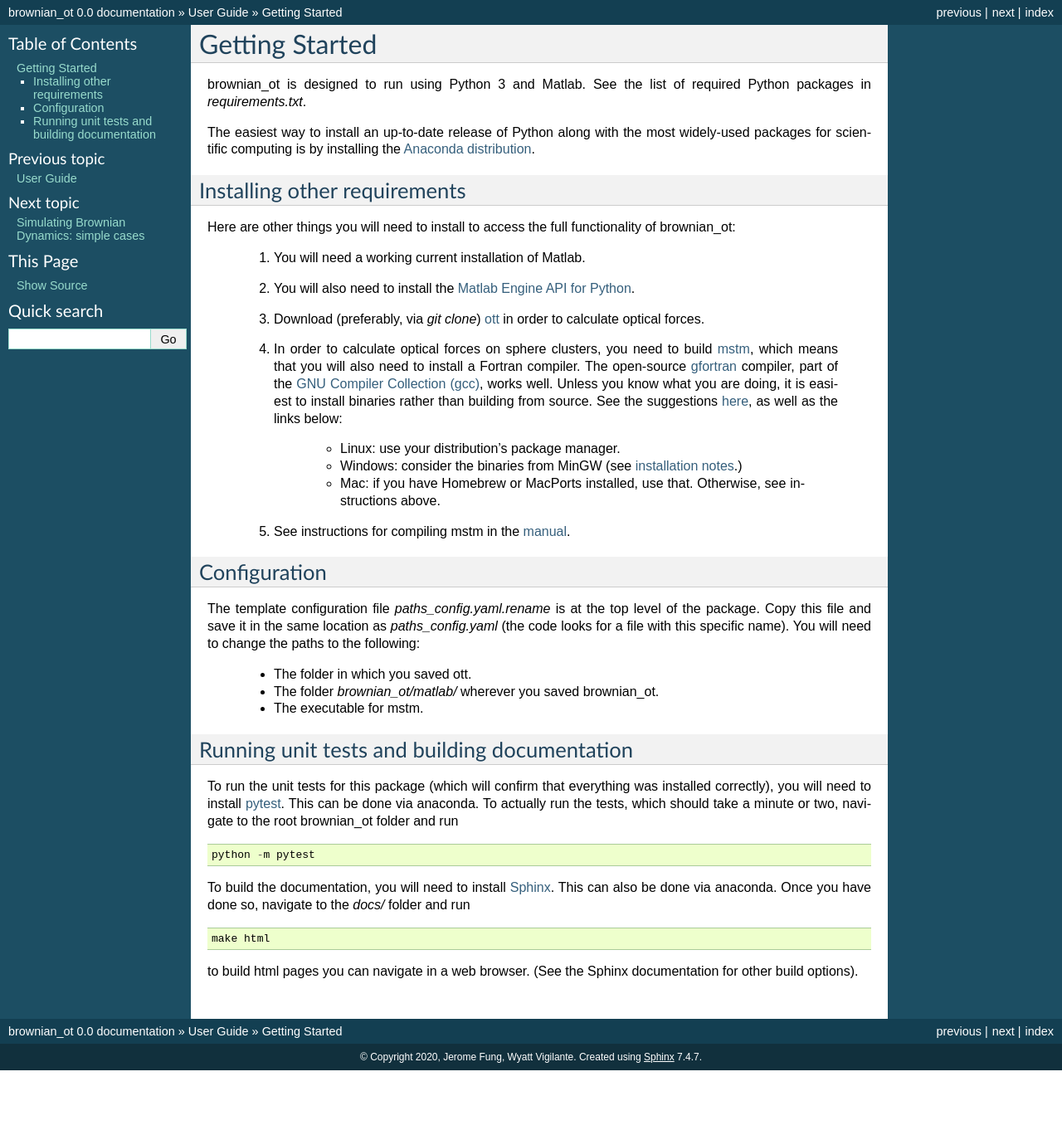
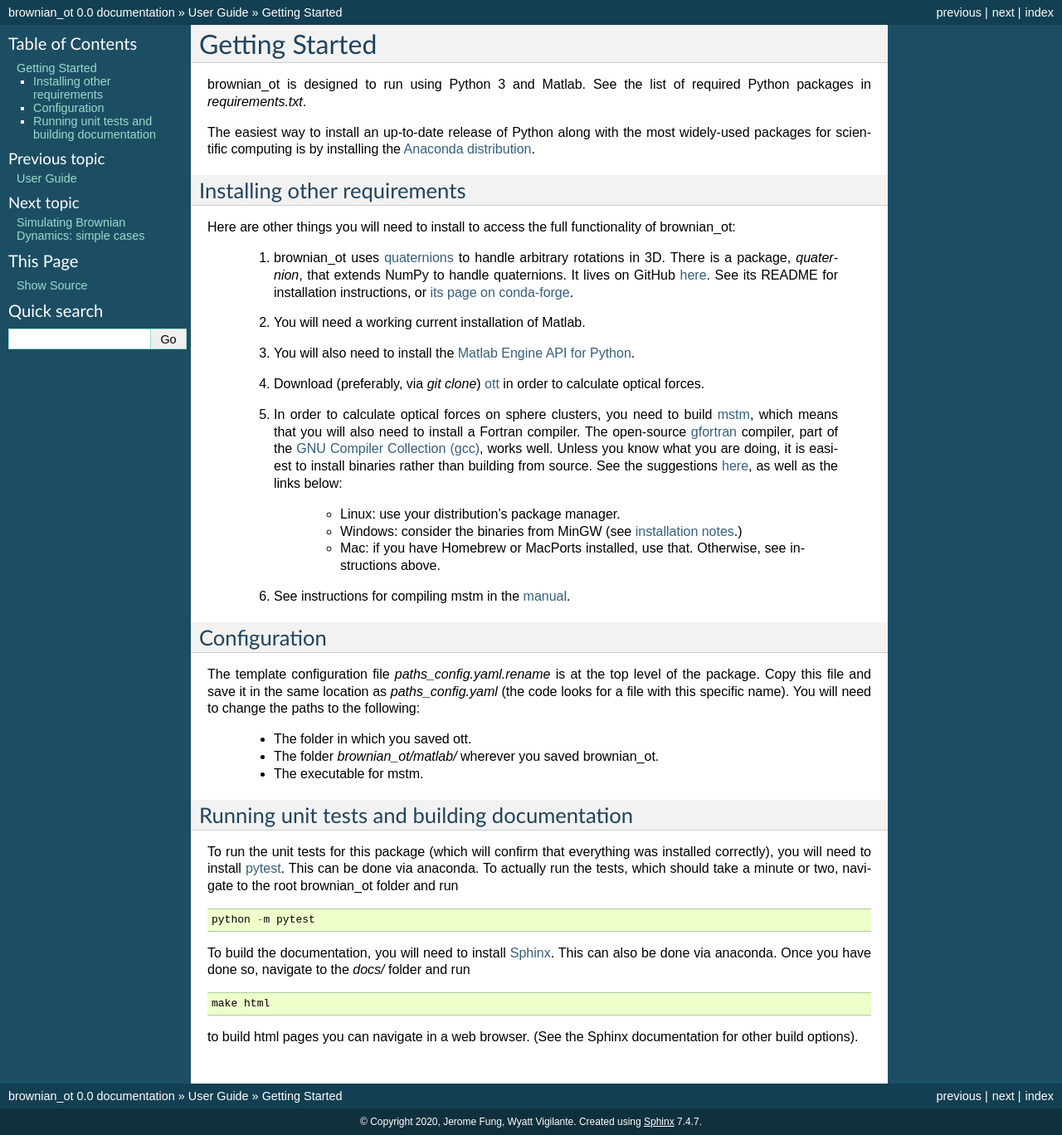
Before and after one commit to jeromefung/brownian_ot, a Sphinx documentation site: the page built from docs/source/users/setup.rst, in a window 1280 px wide. Shown: the whole page at 83% size. Built offline with Sphinx 7.4.7, drawn with Linux system fonts in a browser that asks for light colours; before the commit the page ends 1290 px from its top, so only the background shows below that.

Commit message:
updated setup guide to mention installing quaternion

```diff
--- a/docs/source/users/setup.rst
+++ b/docs/source/users/setup.rst
@@ -13,6 +13,7 @@ Installing other requirements
 -----------------------------
 Here are other things you will need to install to access the full functionality of brownian_ot:
 
+ #. brownian_ot uses `quaternions <https://en.wikipedia.org/wiki/Quaternion>`_ to handle arbitrary rotations in 3D. There is a package, `quaternion`, that extends NumPy to handle quaternions. It lives on GitHub `here <https://github.com/moble/quaternion>`_. See its README for installation instructions, or `its page on conda-forge <https://anaconda.org/conda-forge/quaternion>`_.
  #. You will need a working current installation of Matlab.
  #. You will also need to install the `Matlab Engine API for Python <https://www.mathworks.com/help/matlab/matlab_external/install-the-matlab-engine-for-python.html>`_.
  #. Download (preferably, via `git clone`) `ott <https://github.com/ilent2/ott>`_ in order to calculate optical forces.
```
